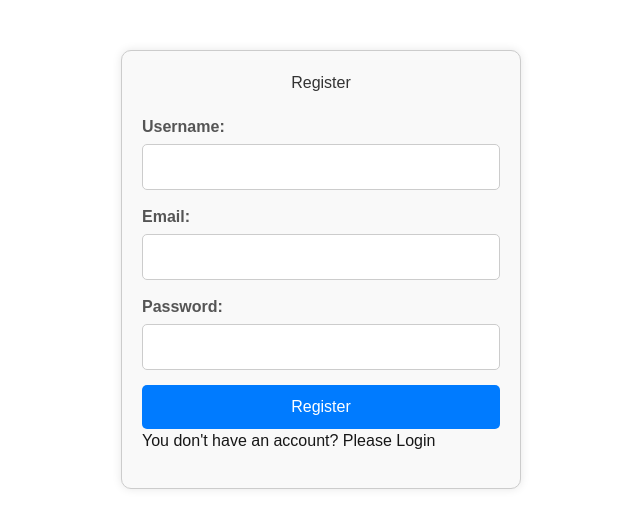
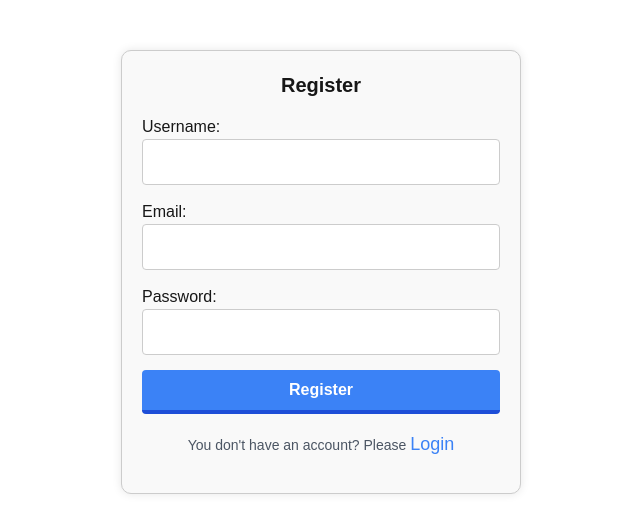
Before and after one commit to dimitrijeostojic/WebShop-FE, a Next.js app: page / in a window 1280 px wide. Shown: the top 532 px of the page, without its empty margins (319-959 px from the left). Built offline with nearby package versions, Linux system fonts and the light colour scheme.

Commit message:
Added login and registration components

```diff
--- /dev/null
+++ b/app/home/page.tsx
@@ -0,0 +1,10 @@
+import React from 'react'
+import Home from '../../components/Home'
+
+const page = () => {
+  return (
+    <Home/>
+  )
+}
+
+export default page
--- /dev/null
+++ b/components/Home.tsx
@@ -0,0 +1,9 @@
+import React from 'react'
+
+const Home = () => {
+  return (
+    <div>Welcome home!</div>
+  )
+}
+
+export default Home
--- a/components/Login.tsx
+++ b/components/Login.tsx
@@ -1,23 +1,49 @@
-'use client'
-import Link from 'next/link';
-import React, { useState } from 'react';
-import '../styles/Login.css';
-
+"use client";
+import Link from "next/link";
+import React, { useEffect, useState } from "react";
+import "../styles/Login.css";
+import axios from "axios";
+import { useRouter } from "next/navigation";
 
 const Login = () => {
+
+  useEffect(() => {
+    document.cookie=`token=`;
+  }, []);
+
   const [username, setUsername] = useState("");
   const [password, setPassword] = useState("");
 
-    const handleSubmit = (e: React.FormEvent<HTMLFormElement>) => {
+  const [error, setError] = useState("");
+  const router = useRouter();
+
+  const handleSubmit = async (e: React.FormEvent<HTMLFormElement>) => {
     e.preventDefault();
-      // Handle login logic here
-      console.log("Username:", username);
-      console.log("Password:", password);
+    try {
+      const response = await axios.post(
+        "https://localhost:7273/api/Auth/Login",
+        { username, password }
+      );
+      setError("");
+      router.push("/home"); // Preusmeri na stranicu dobrodošlice
+      document.cookie=`token=${response.data.jwtToken}`;
+    } catch (error: any) {
+      if (error.response?.data?.errors) {
+        const errors = error.response.data.errors;
+        console.error("Validation errors:", errors);
+
+        // Example: Flatten and display all validation errors
+        setError("Error:\n" + Object.values(errors).flat().join("\n"));
+      } else {
+        console.error("Error register:", error);
+        setError("This user does not exist.");
+      }
+    }
   };
 
   return (
     <div className="login-container">
-        <h2>Login</h2>
+      <h2 className="text-center mb-4 font-bold text-xl">Login</h2>
       <form onSubmit={handleSubmit}>
         <div className="username-container">
           <label>Username:</label>
@@ -36,19 +62,25 @@ const Login = () => {
           />
         </div>
 
-          <button className="bg-blue-500 hover:bg-blue-400 text-white font-bold py-2 px-4 border-b-4 border-blue-700 hover:border-blue-500 rounded">
+        <button
+          className="bg-blue-500 hover:bg-blue-400 text-white font-bold py-2 px-4 border-b-4 border-blue-700 hover:border-blue-500 rounded"
+          type="submit"
+        >
           Login
         </button>
         <div className="go-to-registration">
           <p className="text-sm text-gray-600 text-center mt-4">
             You don't have an account? Please{" "}
-              <Link href="/register" className="text-blue-500 font-medium hover:underline">
+            <Link
+              href="/register"
+              className="text-blue-500 font-medium hover:underline"
+            >
               create new account.
             </Link>
           </p>
-
         </div>
       </form>
+      {error && <p className="error-message">{error}</p>}
     </div>
   );
 };
--- a/components/Register.tsx
+++ b/components/Register.tsx
@@ -1,4 +1,4 @@
-'use client'
+"use client";
 import React, { useEffect, useState } from "react";
 import "../styles/Register.css";
 import axios from "axios";
@@ -41,34 +41,30 @@ const Register = () => {
   const handleSubmit = async (event: React.FormEvent<HTMLFormElement>) => {
     event.preventDefault();
     try {
-      const response = await axios.post('https://localhost:7273/api/Auth/Register', formData);
-      setError('');
-      router.push('/home') // Preusmeri na stranicu dobrodošlice
-      localStorage.setItem('token', response.data.jwtToken);
-
+      const response = await axios.post(
+        "https://localhost:7273/api/Auth/Register",
+        formData
+      );
+      setError("");
+      router.push("/home"); // Preusmeri na stranicu dobrodošlice
+      document.cookie = `token=${response.data.jwtToken}`;
     } catch (error: any) {
       if (error.response?.data?.errors) {
         const errors = error.response.data.errors;
         console.error("Validation errors:", errors);
 
         // Example: Flatten and display all validation errors
-          alert(
-            "Error:\n" +
-              Object.values(errors)
-                .flat()
-                .join("\n")
-          );
-          setError("Registration failed. Please check the form and try again.");
+        setError("Error:\n" + Object.values(errors).flat().join("\n"));
       } else {
         console.error("Error register:", error);
-          setError("Registration failed. Please try again later.");
+        setError(error.response.data);
       }
     }
   };
 
   return (
     <div className="register-container">
-      <h2>Register</h2>
+      <h2 className="text-center mb-4 font-bold text-xl">Register</h2>
       <form className="register-form" onSubmit={handleSubmit}>
         <div className="username-container">
           <label>Username:</label>
@@ -97,13 +93,19 @@ const Register = () => {
             onChange={handleChange}
           />
         </div>
-        <button className="submit" type="submit">
+        <button
+          className="bg-blue-500 hover:bg-blue-400 text-white font-bold py-2 px-4 border-b-4 border-blue-700 hover:border-blue-500 rounded"
+          type="submit"
+        >
           Register
         </button>
         <div className="go-to-login">
-          <p>
+          <p className="text-sm text-gray-600 text-center mt-4">
             You don't have an account? Please{" "}
-            <Link href="/login" className="login-link">
+            <Link
+              href="/login"
+              className="text-blue-500 font-medium hover:underline text-lg"
+            >
               Login
             </Link>
           </p>
--- a/styles/Register.css
+++ b/styles/Register.css
@@ -9,12 +9,6 @@
     background-color: #f9f9f9;
 }
 
-.register-container h2 {
-    text-align: center;
-    margin-bottom: 20px;
-    color: #333;
-}
-
 .register-form {
     display: flex;
     flex-direction: column;
@@ -24,18 +18,11 @@
     margin-bottom: 15px;
 }
 
-.register-form label {
-    display: block;
-    margin-bottom: 5px;
-    font-weight: bold;
-    color: #555;
-}
-
 .register-form input {
     width: 100%;
     padding: 10px;
     border: 1px solid #ccc;
-    border-radius: 5px;
+    border-radius: 4px;
     box-sizing: border-box;
 }
 
@@ -44,17 +31,8 @@
     outline: none;
 }
 
-.submit {
-    width: 100%;
-    padding: 10px;
-    background-color: #007bff;
-    border: none;
-    border-radius: 5px;
-    color: white;
-    font-size: 16px;
-    cursor: pointer;
+.error-message{
+    color: red;
+    font-size: 14px;
+    text-align: center;
 }
-
-.submit:hover {
-    background-color: #0056b3;
-}
```
Also changed, not shown: middleware.ts (added, +20 -0 lines), styles/Login.css (+7 -12 lines). Lines whose indentation alone changed are shown as unchanged.
